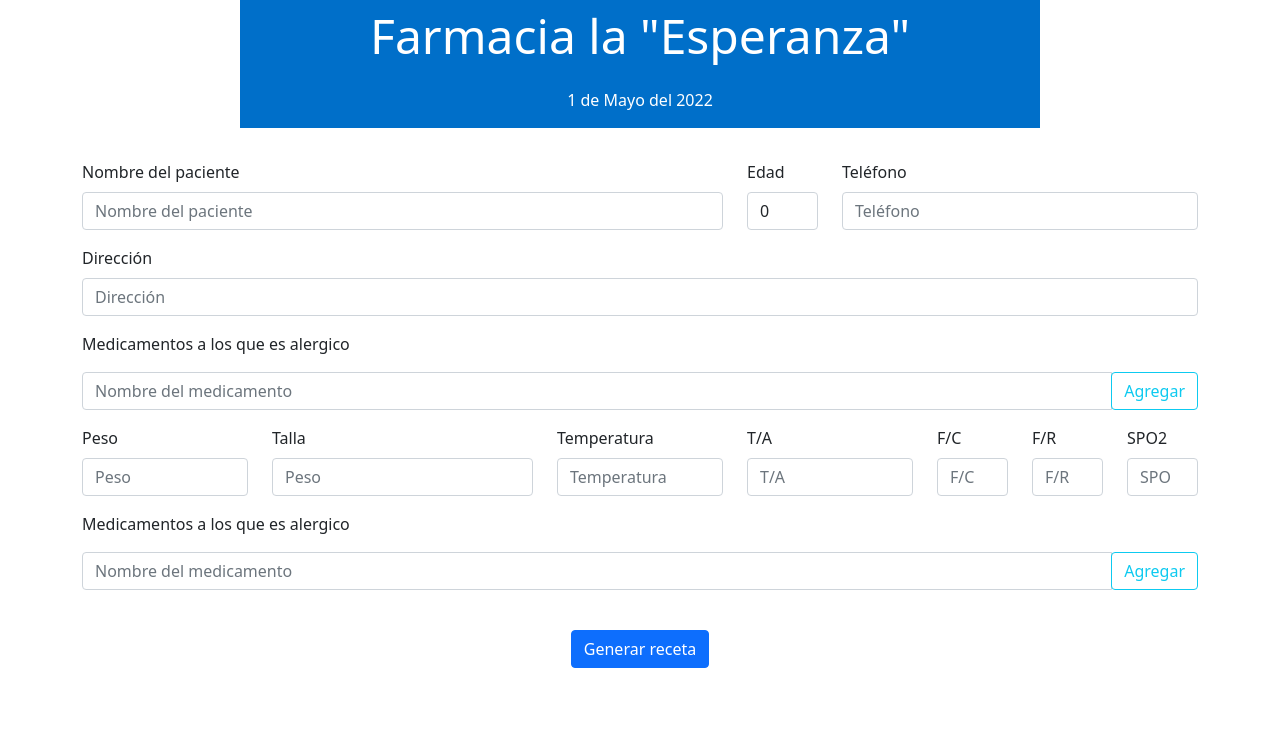
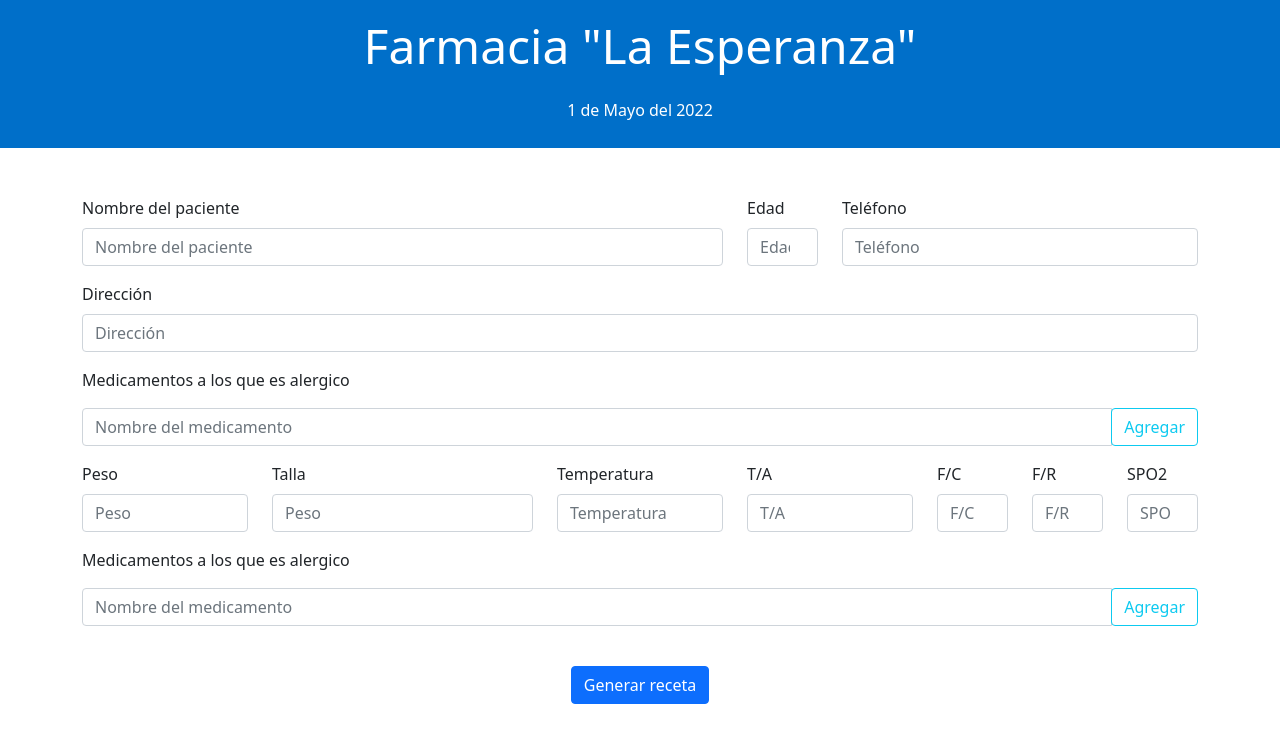
Before and after one commit to LuisRaLo/farmaciaLaEsperanza, a React (Create React App) app: page /formulario-receta in a window 1280 px wide. Shown: the top 742 px of the page. Built offline with nearby package versions, Linux system fonts and the light colour scheme.

Commit message:
obtener receta via pdf

```diff
--- a/src/components/createReceta.tsx
+++ b/src/components/createReceta.tsx
@@ -7,11 +7,28 @@ type Props = {
 };
 
 const createReceta = (props: Props) => {
-  console.log(props.receta);
+  const { receta } = props;
+  const doc = new jsPDF();
 
-  const { receta } = props;
+  const arraytoPrint = (tratamientos: Array<string>) => {
+    let tratamientoString: string = "";
+    tratamientos.forEach((tratamiento: string) => {
+      tratamientoString += tratamiento + "\n";
+    });
+    return tratamientoString;
+  };
 
-  const doc = new jsPDF();
+  const arraytoPrintPerComa = (tratamientos: Array<string>) => {
+    let tratamientoString: string = "";
+    tratamientos.forEach((tratamiento: string, index: number) => {
+      if (index > 0) {
+        tratamientoString += ", " + tratamiento;
+      } else {
+        tratamientoString += tratamiento;
+      }
+    });
+    return tratamientoString;
+  };
 
   doc.addImage("images/backgroundReceta.jpg", "JPG", 0, 0, 210, 148.5);
 
@@ -23,11 +40,20 @@ const createReceta = (props: Props) => {
   doc.setFont("arial");
   doc.text(receta.fecha, 172, 29, { align: "left" });
 
+  doc.setFontSize(12);
+  doc.setFont("arial");
+  doc.text(arraytoPrintPerComa(receta.medicamentos), 153, 39, {
+    align: "left",
+  });
+
+  doc.setFontSize(14);
+  doc.setFont("arial");
+  doc.text(arraytoPrint(receta.tratamientos), 30, 57, { align: "left" });
 
   doc.setFontSize(12);
   doc.setFont("arial", "bold");
   doc.text(receta.nombre, 23.5, 34, { align: "left" });
-  doc.text(receta.edad.toString()+ ' años', 115, 34, { align: "left" });
+  doc.text(receta.edad.toString() + " años", 115, 34, { align: "left" });
   doc.text(receta.telefono, 147, 34, { align: "left" });
 
   doc.text(receta.peso, 16, 50, { align: "left" });
@@ -36,9 +62,7 @@ const createReceta = (props: Props) => {
   doc.text(receta.ta, 15, 65, { align: "left" });
   doc.text(receta.fc, 15, 70, { align: "left" });
   doc.text(receta.fr, 15, 75, { align: "left" });
-  doc.text(receta.so2, 15, 80, { align: "left" });
-
-
+  doc.text(receta.so2, 17, 80, { align: "left" });
 
   doc.save(`${receta.nombre}_receta.pdf`);
 };
--- a/src/pages/FormularioRecetaPage.tsx
+++ b/src/pages/FormularioRecetaPage.tsx
@@ -1,5 +1,5 @@
 import React from "react";
-import { Form, Button, Container, Row, Col } from "react-bootstrap";
+import { Form, Button, Container, Row, Col, Alert } from "react-bootstrap";
 import ThemeProvider from "react-bootstrap/ThemeProvider";
 import createReceta from "../components/createReceta";
 import DateHelpers from "../utils/helpers/DateHelpers";
@@ -11,7 +11,7 @@ const FormularioRecetaPage = () => {
     telefono: "",
     direccion: "",
     medicamentos: [],
-    edad: 0,
+    edad: NaN,
     peso: "",
     talla: "",
     temperatura: "",
@@ -25,7 +25,7 @@ const FormularioRecetaPage = () => {
 
   const handleChange = (event: React.ChangeEvent<HTMLInputElement>) => {
     const { name, value } = event.target;
-    setReceta({ ...receta, [name]: value });
+    setReceta({ ...receta, [name]: value.toUpperCase() });
   };
 
   const agregarMedicamento = (event: any) => {
@@ -38,10 +38,10 @@ const FormularioRecetaPage = () => {
     if (input.value) {
       setReceta({
         ...receta,
-        medicamentos: [...receta.medicamentos, input.value],
+        medicamentos: [...receta.medicamentos, (input.value).toUpperCase()],
       });
       li.classList.add("list-group-item");
-      li.appendChild(document.createTextNode(input.value));
+      li.appendChild(document.createTextNode((input.value).toUpperCase()));
       ul.appendChild(li);
       input.value = "";
       input.focus();
@@ -60,11 +60,11 @@ const FormularioRecetaPage = () => {
     if (tratamientoText.value) {
       setReceta({
         ...receta,
-        tratamientos: [...receta.tratamientos, tratamientoText.value],
+        tratamientos: [...receta.tratamientos, (tratamientoText.value).toUpperCase()],
       });
 
       li.classList.add("list-group-item");
-      li.appendChild(document.createTextNode(tratamientoText.value));
+      li.appendChild(document.createTextNode((tratamientoText.value).toUpperCase()));
       tratamientosList.appendChild(li);
       tratamientoText.value = "";
       tratamientoText.focus();
@@ -75,24 +75,23 @@ const FormularioRecetaPage = () => {
 
   const generarReceta = (event: any) => {
     event.preventDefault();
+    createReceta({ receta: receta });
 
-    createReceta({ receta: receta });
+    return alert("Receta generada con éxito");
   };
 
   return (
     <ThemeProvider
       breakpoints={["xxxl", "xxl", "xl", "lg", "md", "sm", "xs", "xxs"]}
     >
-      <Row>
-        <Col xs={12} className="text-center" style={styles.titleContainer}>
-          <p style={styles.titleText}>
-            <strong>Farmacia la "Esperanza"</strong>
-          </p>
-          <p style={styles.textInformativo}>
-            {DateHelpers.getCurrentDateStringLarge()}
-          </p>
-        </Col>
-      </Row>
+      <div className="text-center" style={styles.titleContainer}>
+        <p style={styles.titleText}>
+          <strong>Farmacia "La Esperanza"</strong>
+        </p>
+        <p style={styles.textInformativo}>
+          {DateHelpers.getCurrentDateStringLarge()}
+        </p>
+      </div>
 
       <Container>
         <Form id="formulario-receta" onSubmit={generarReceta}>
@@ -283,7 +282,7 @@ const FormularioRecetaPage = () => {
                   type="number"
                   placeholder="SPO2"
                   id="pacienteName"
-                  name="spo2"
+                  name="so2"
                   value={receta.so2}
                   onChange={handleChange}
                 />
@@ -339,9 +338,9 @@ const { width, height } = window.screen;
 
 const styles = {
   titleContainer: {
-    width: width,
     margin: "auto",
-    marginBottom: "2rem",
+    padding: "10px",
+    marginBottom: "3rem",
     backgroundColor: "rgba(0, 111, 201, 1)",
     color: "white",
   },
```
